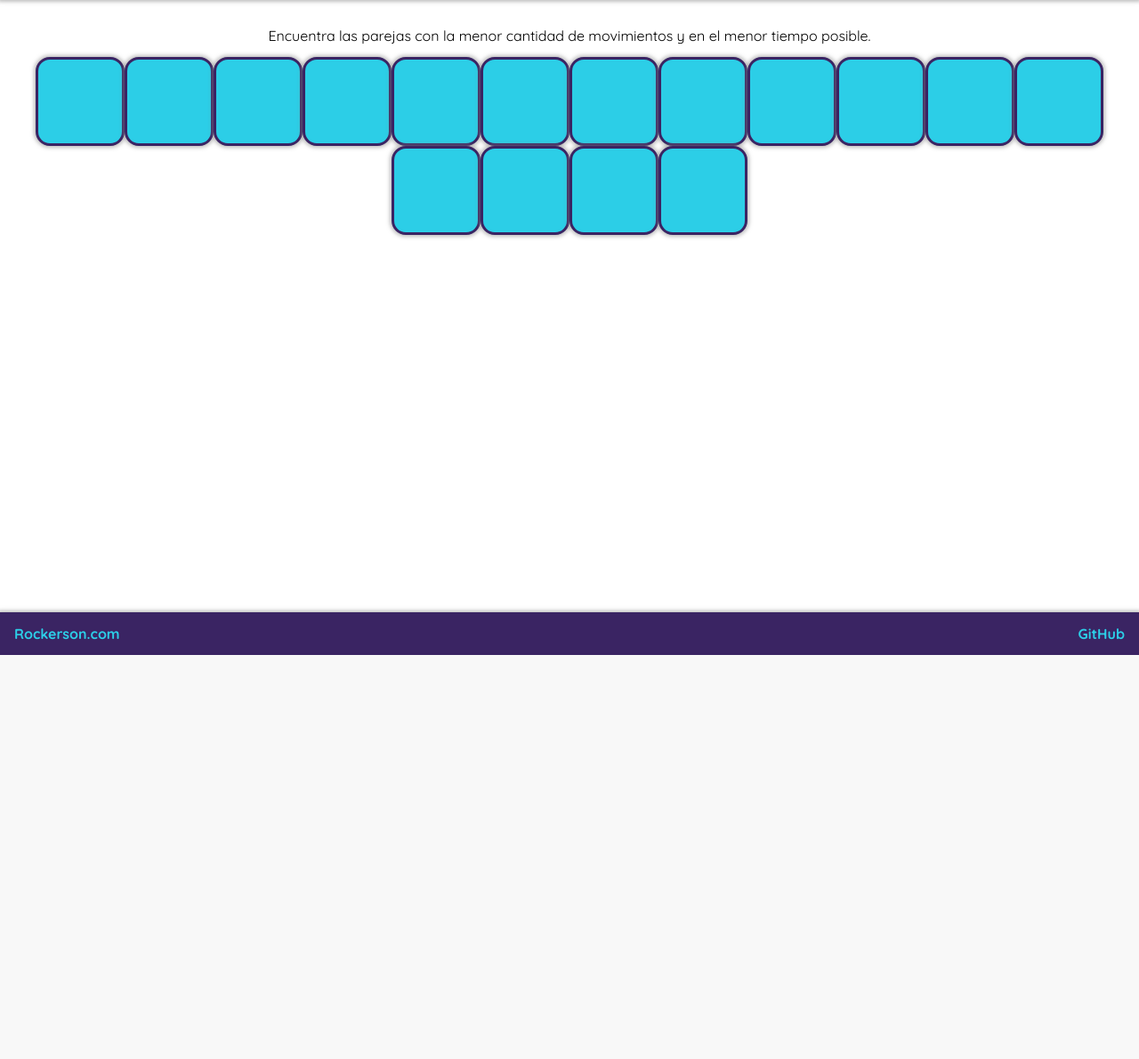
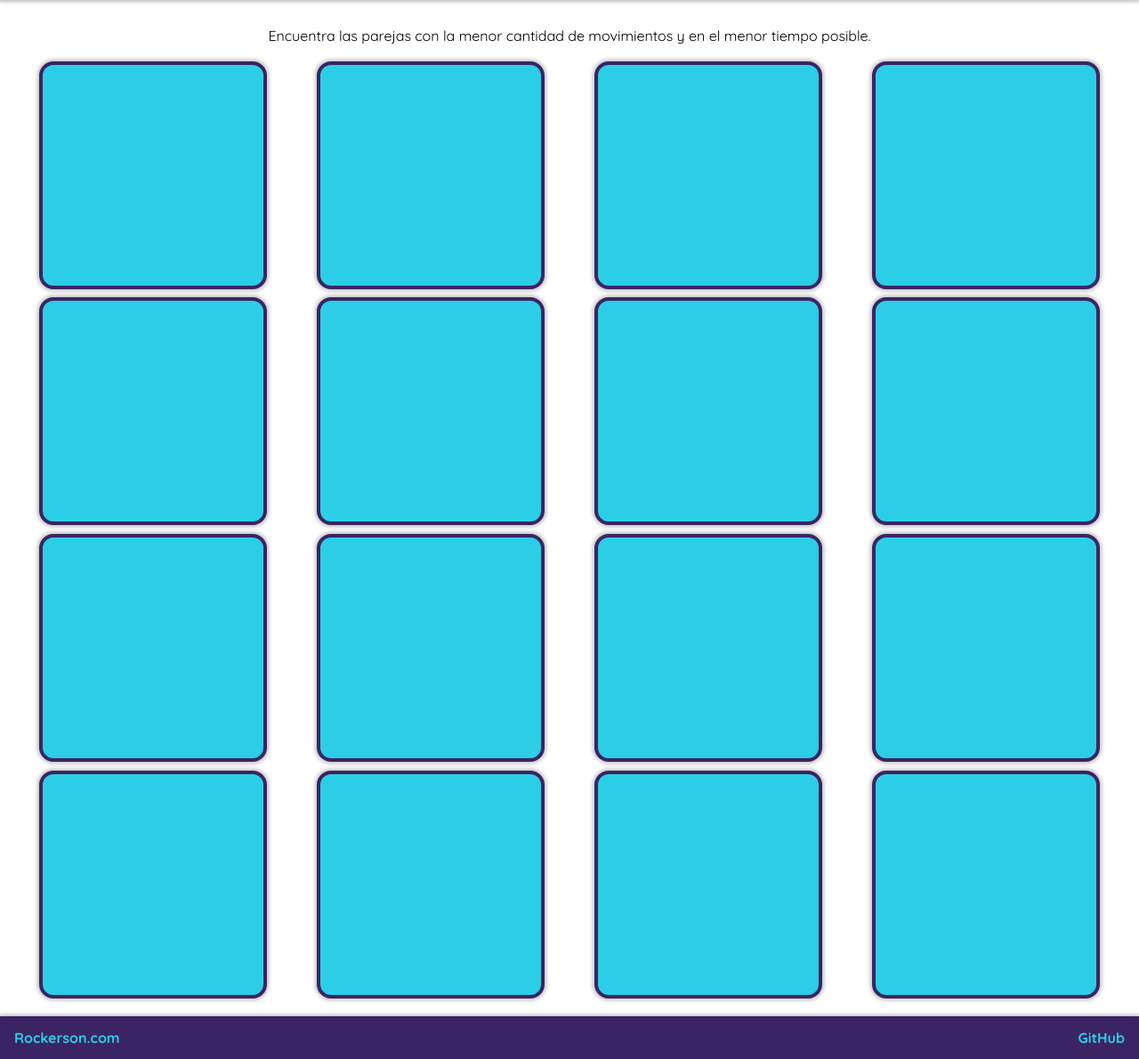
Before and after one commit to Rockerson/memory-game, a PHP site: page / in a window 1280 px wide. Shown: the part 64-1254 px from the top of the page at 89% size. Before the commit the page ends 800 px from the top, so only its background shows below. Run offline with PHP 8.4, Linux system fonts and the light colour scheme.

Commit message:
Mejorado el layout

```diff
--- a/css/estilos.css
+++ b/css/estilos.css
@@ -63,11 +63,13 @@ a{
 }
 
 .tarjeta{
-    width: 100px;
-    height: 100px;
+    width: 20vw;
+    height: 20vw;
+
+    margin: 0.3em;
 
     border-radius: 1em;
-    border: 3px solid var(--color-principal);
+    border: 0.3em solid var(--color-principal);
 
     box-shadow: 0px 0px 4px 2px rgba(127,127,127,0.5);
     background-color: var(--color-secundario);
@@ -76,14 +78,16 @@ a{
 
     backface-visibility: hidden;
     transform-style: preserve-3d;
-    transition: 0.5s;
+    transition: 0.3s;
 }
 
 .contenido{
+    font-size: 5em;
+
+    width: 100%;
     height: 100%;
 
     border-radius: 1em;
-    border: 3px solid var(--color-secundario);
     background-color: whitesmoke;
 
     backface-visibility: hidden;
@@ -101,19 +105,8 @@ a{
 #mesa{
     display: flex;
     flex-wrap: wrap;
-    align-items: center;
-    justify-content: center;
-}
-
-.cubo-color{
-    color: white;
-    flex-grow: 1;
-    padding: 1%;
-    margin: 1%;
-    background-color: lightgray;
-    border-radius: 10%;
-    border: 1px solid grey;
-    text-align: center;
+    align-content: center;
+    justify-content:space-around;
 }
 
 .popup.visible{
--- a/css/reseteo.css
+++ b/css/reseteo.css
@@ -1,5 +1,5 @@
 *{
-    box-sizing: border-box;
+	box-sizing: border-box;
 }
 
 /* http://meyerweb.com/eric/tools/css/reset/
```
